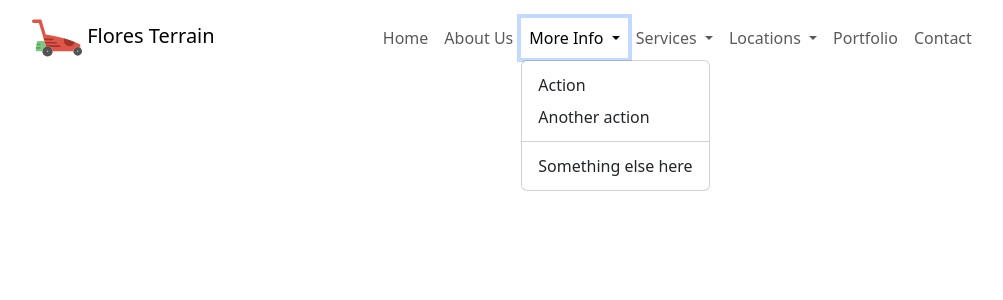
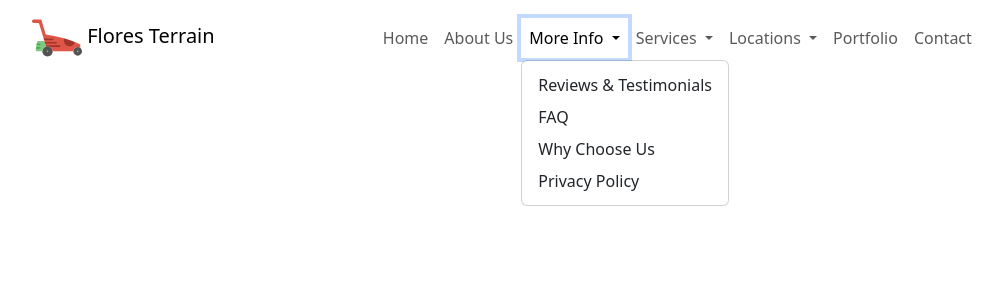
Before and after one commit to Daniel1000c/landscaping, a PHP site: page / in a window 1280 px wide, after a click on "More Info". Shown: the top 300 px of the page, without its empty margins (62-1065 px from the left). Run offline with PHP 8.4, Linux system fonts and the light colour scheme.

Commit message:
Add Template links to Services, More info, and locations dropdown menu
-Add template links to services, more info, and locations dropdown menu to
create separate lniks

```diff
--- a/includes/header.php
+++ b/includes/header.php
@@ -4,6 +4,10 @@
     <meta charset="UTF-8">
     <meta name="viewport" content="width=device-width, initial-scale=1.0">
     <title>Document</title>
+    <link rel="apple-touch-icon" sizes="180x180" href="./apple-touch-icon.png">
+    <link rel="icon" type="image/png" sizes="32x32" href="./favicon-32x32.png">
+    <link rel="icon" type="image/png" sizes="16x16" href="./favicon-16x16.png">
+    <link rel="manifest" href="./site.webmanifest">
     <link href="https://cdn.jsdelivr.net/npm/bootstrap@5.3.7/dist/css/bootstrap.min.css" rel="stylesheet" integrity="sha384-LN+7fdVzj6u52u30Kp6M/trliBMCMKTyK833zpbD+pXdCLuTusPj697FH4R/5mcr" crossorigin="anonymous">
     <link rel="stylesheet" href="styles/style.css">
 </head>
@@ -74,10 +78,10 @@
                                     More Info
                                 </a>
                                 <ul class="dropdown-menu">
-                                    <li><a class="dropdown-item" href="#">Action</a></li>
-                                    <li><a class="dropdown-item" href="#">Another action</a></li>
-                                    <li><hr class="dropdown-divider"></li>
-                                    <li><a class="dropdown-item" href="#">Something else here</a></li>
+                                    <li><a class="dropdown-item" href="#">Reviews & Testimonials</a></li>
+                                    <li><a class="dropdown-item" href="#">FAQ</a></li>
+                                    <li><a class="dropdown-item" href="#">Why Choose Us</a></li>
+                                    <li><a class="dropdown-item" href="#">Privacy Policy</a></li>
                                 </ul>
                             </li>
                             <li class="nav-item dropdown">
@@ -85,10 +89,12 @@
                                     Services
                                 </a>
                                 <ul class="dropdown-menu">
-                                    <li><a class="dropdown-item" href="#">Action</a></li>
-                                    <li><a class="dropdown-item" href="#">Another action</a></li>
-                                    <li><hr class="dropdown-divider"></li>
-                                    <li><a class="dropdown-item" href="#">Something else here</a></li>
+                                    <li><a class="dropdown-item" href="#">Lawn Installation & Maintenance</a></li>
+                                    <li><a class="dropdown-item" href="#">Garden Design & Planting</a></li>
+                                    <li><a class="dropdown-item" href="#">Hardscaping</a></li>
+                                    <li><a class="dropdown-item" href="#">Mulching & Soil Conditioning</a></li>
+                                    <li><a class="dropdown-item" href="#">Sod Installation</a></li>
+                                    <li><a class="dropdown-item" href="#">Seasonal Cleanup</a></li>
                                 </ul>
                             </li>
                             <li class="nav-item dropdown">
@@ -96,10 +102,12 @@
                                     Locations
                                 </a>
                                 <ul class="dropdown-menu">
-                                    <li><a class="dropdown-item" href="#">Action</a></li>
-                                    <li><a class="dropdown-item" href="#">Another action</a></li>
-                                    <li><hr class="dropdown-divider"></li>
-                                    <li><a class="dropdown-item" href="#">Something else here</a></li>
+                                    <li><a class="dropdown-item" href="#">Monterra</a></li>
+                                    <li><a class="dropdown-item" href="#">Rock Creek</a></li>
+                                    <li><a class="dropdown-item" href="#">Flamingo Gardens</a></li>
+                                    <li><a class="dropdown-item" href="#">Timberlake</a></li>
+                                    <li><a class="dropdown-item" href="#">Country Glen</a></li>
+                                    <li><a class="dropdown-item" href="#">Sunshine Acres</a></li>
                                 </ul>
                             </li>
                             <li class="nav-item">
```
